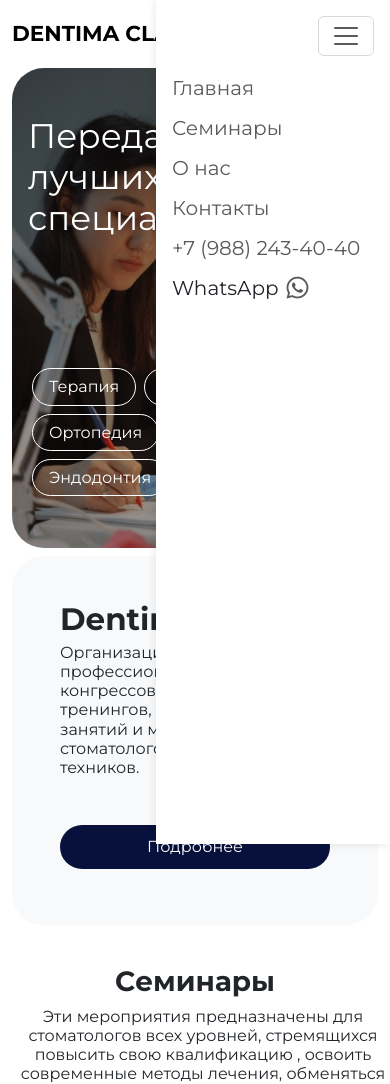
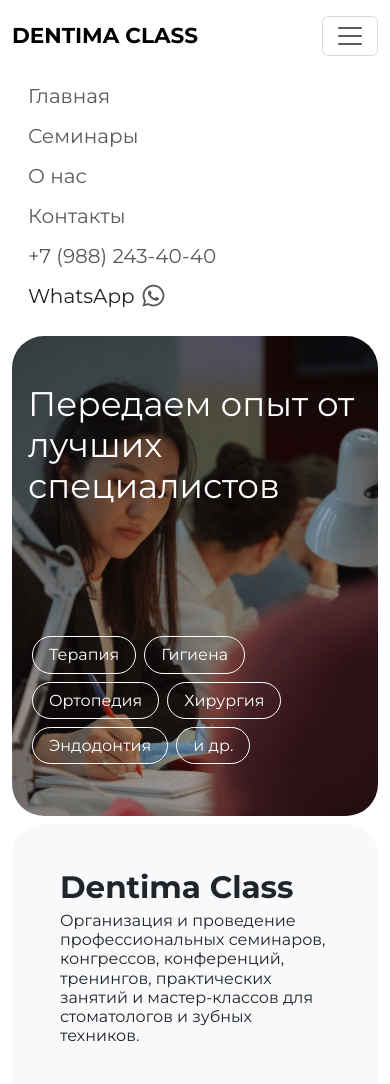
Before and after one commit to rollip/dentima_class, a Django app: page / in a window 390 px wide, after a click that opens the changed part. Shown: the top 1084 px of the page. Run offline with Django 5.2, Linux system fonts and the light colour scheme; data that the repository does not hold is empty; some libraries are stand-ins or nearby versions.

Commit message:
new navbar

```diff
--- a/dentima_class/main/static/css/style.css
+++ b/dentima_class/main/static/css/style.css
@@ -42,29 +42,3 @@ a {
     text-align: center;
     border:none;
 }
-
-
-
-
-@media (max-width: 991.98px) {
-    .navbar .navbar-collapse {
-        position: fixed;
-        top: 0;
-        right: -60%; /* начальное положение за пределами экрана */
-        width: 60%; /* ширина выезжающего меню */
-        height: 100vh; /* полный экран по высоте */
-        background-color: white; /* чисто белый фон */
-        box-shadow: 0 0 10px rgba(0, 0, 0, 0.1); /* тень для выезжающего меню */
-        transition: right 0.3s ease-in-out; /* плавное перемещение */
-        z-index: 2000; /* поднятие над остальными элементами */
-    }
-
-    .navbar .navbar-collapse.show {
-        right: 0; /* показываем меню при разворачивании */
-    }
-
-    .navbar .navbar-toggler {
-
-        z-index: 2000; /* поднятие над остальными элементами */
-    }
-}
--- a/dentima_class/main/templates/base.html
+++ b/dentima_class/main/templates/base.html
@@ -37,25 +37,20 @@
 
   <body>
 
-            <nav class="navbar navbar-expand-lg navbar-light">
+    <nav class="navbar navbar-expand-lg navbar-light ">
         <div class="container py-2">
-            <div class="d-flex align-items-center justify-content-center">
-                <a class="navbar-brand fs-4 fw-bold" href="/">DENTIMA CLASS</a>
-            </div>
+            <div class="d-flex align-items-center justify-content-center"> <a class="navbar-brand fs-4 fw-bold" href="/">DENTIMA CLASS</a> </div>
 
-            <button class="navbar-toggler position-fixed top-0 end-0 m-3" type="button" data-bs-toggle="collapse" data-bs-target="#navbarNav"
-                aria-controls="navbarNav" aria-expanded="false" aria-label="Toggle navigation">
+            <button class="navbar-toggler" type="button" data-bs-toggle="collapse" data-bs-target="#navbarNav"
+                aria-controls="navbarNav" aria-expanded="false" aria-label="Toggle navigation" style="order: 1;">
                 <span class="navbar-toggler-icon"></span>
             </button>
 
-            <div class="collapse navbar-collapse justify-content-end py-1" id="navbarNav">
+            <div class="collapse navbar-collapse justify-content-end py-1" id="navbarNav" style="order: 3;">
                 <ul class="navbar-nav py-md-0">
-                    <button class="navbar-toggler position-fixed top-0 end-0 m-3" type="button" data-bs-toggle="collapse" data-bs-target="#navbarNav"
-                        aria-controls="navbarNav" aria-expanded="false" aria-label="Toggle navigation">
-                        <span class="navbar-toggler-icon"></span>
-                    </button>
-                    <li class="nav-item ms-3 ms-md-0 mt-5 mt-md-0 pt-3 py-md-0">
+                    <li class="nav-item ms-3 ms-md-0 pt-3 py-md-0 ">
                         <a class="nav-link fs-5" href="/">Главная</a>
+
                     </li>
                     <li class="nav-item ms-3">
                         <a class="nav-link fs-5" href="/seminar">Семинары</a>
@@ -69,18 +64,21 @@
                     <li class="nav-item ms-3">
                         <a class="nav-link fs-5" href="tel:+79882434040">+7 (988) 243-40-40</a>
                     </li>
-                    <li class="nav-item ms-3">
-                        <div class="d-flex align-items-center">
-                          <p class="d-md-none fs-5 me-2">WhatsApp</p>
-                          <a class="nav-link custom-button fs-5" href="https://wa.me/79882434040">
-                              <i class="fab fa-whatsapp fa-lg"></i>
-                          </a>
+                    <li class="nav-item ms-3 ">
+                        <div class="d-flex align-items-center ">
+                          <p class="d-md-none fs-5 me-2"> WhatsApp</p>
+                          <a class="nav-link custom-button fs-5" href="https://wa.me/79882434040">  <i
+                                class="fab fa-whatsapp fa-lg"> </i> </a>
+
                         </div>
+
+
                     </li>
                 </ul>
             </div>
         </div>
     </nav>
+
 
 
 
```
